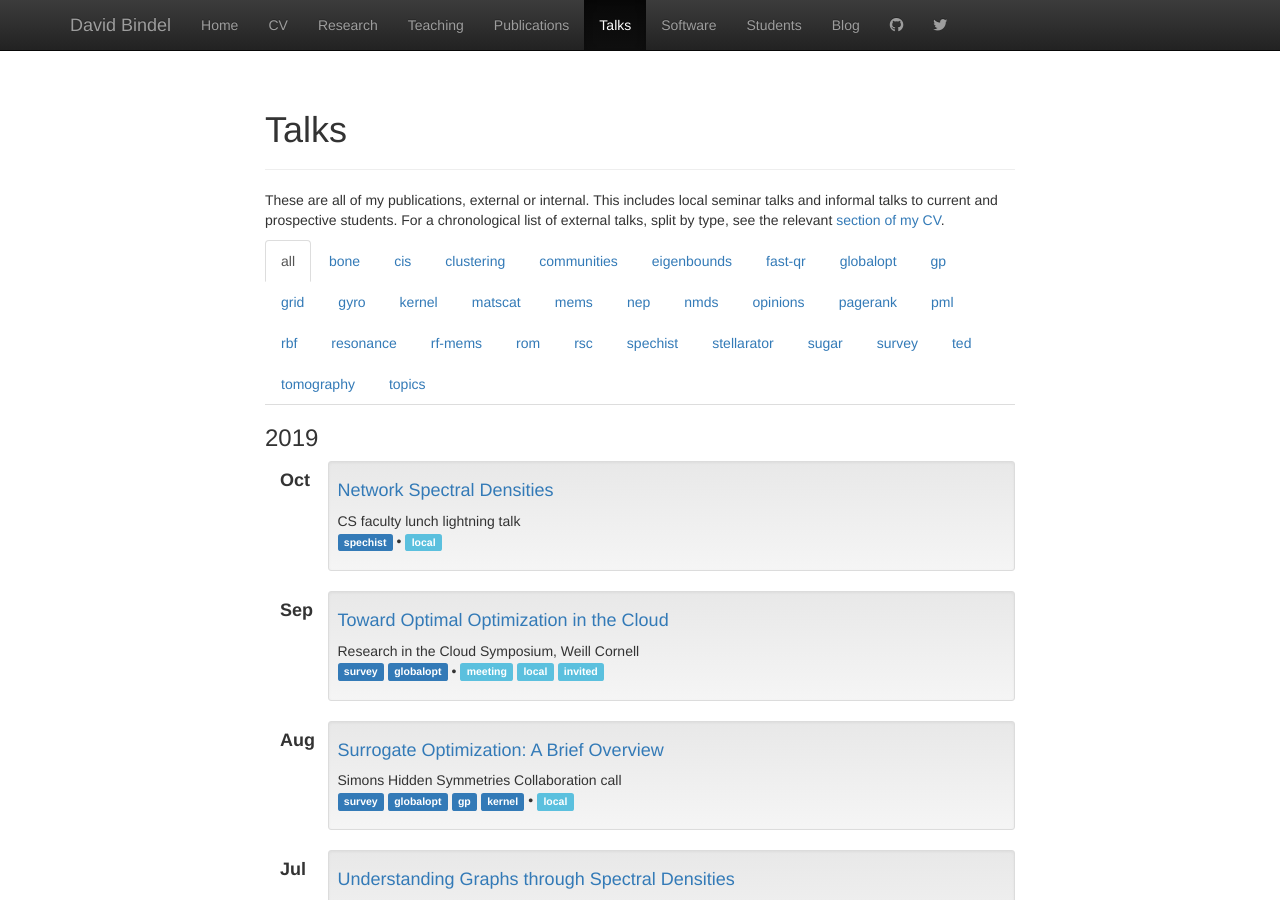
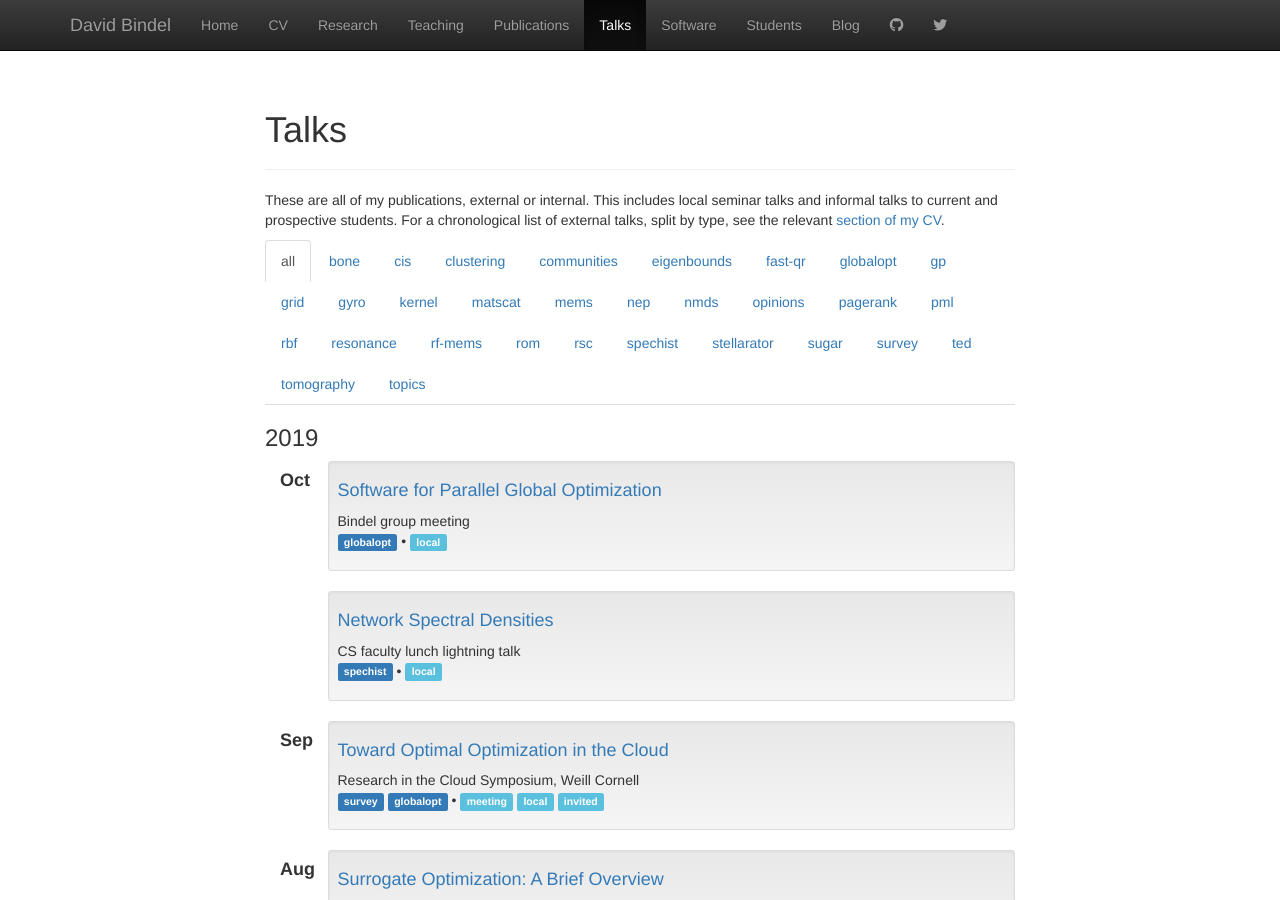
Before and after one commit to dbindel/cornell_web, a Jekyll site: the page built from talks.html, in a window 1280 px wide and 900 px high. Built offline with Jekyll 4.4.1, drawn with Linux system fonts in a browser that asks for light colours; nearby versions of some CDN libraries.

Commit message:
Add talk to group on PySOT / POAP.

```diff
--- a/_data/present.yml
+++ b/_data/present.yml
@@ -1224,3 +1224,9 @@
   tags: [spechist]
   where: CS faculty lunch lightning talk
   type: [local]
+-
+  file: 2019-10-group/group-oct19.pdf
+  title: "Software for Parallel Global Optimization"
+  tags: [globalopt]
+  where: Bindel group meeting
+  type: [local]
```
